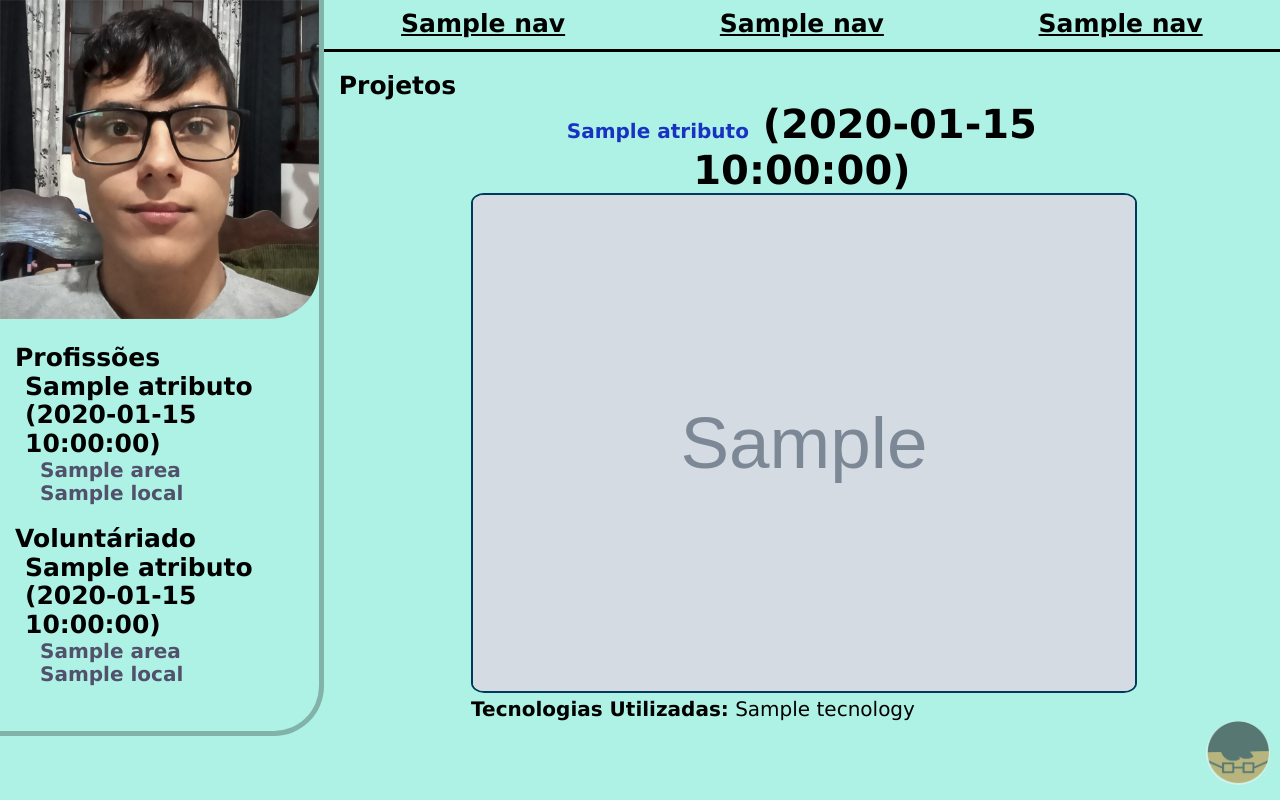
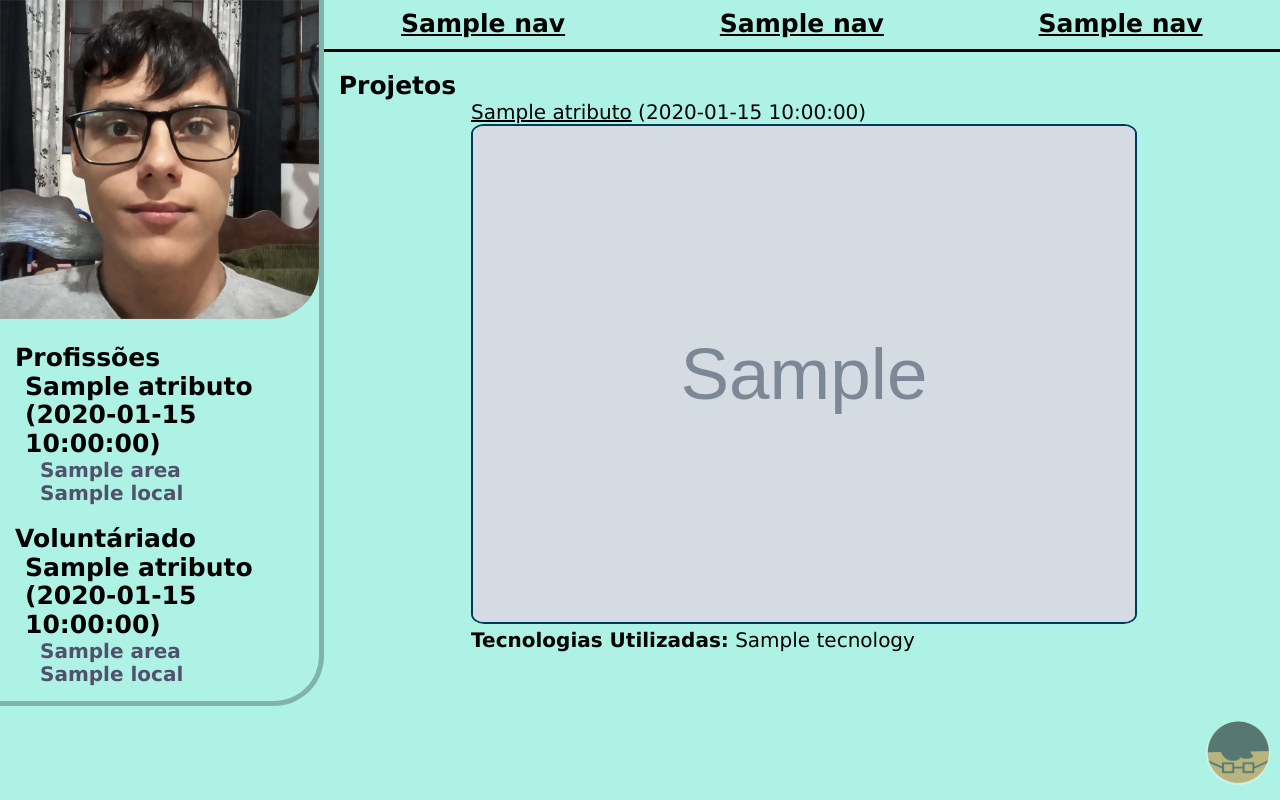
Before and after one commit to BrunoSerpa/Portifolio_DD, a Flask app: template src/templates/trabalhos.html in a window 1280 px wide. Run offline with Flask 3, Linux system fonts and the light colour scheme; the template is opened without the code that fills it: most values are stand-ins (such as "Sample title", 1, 10 or a date in 2020); grey boxes marked "Sample" are stand-in pictures.

Commit message:
Criei classes: "titleProject" e "tecnologyProject"

```diff
--- a/src/templates/trabalhos.html
+++ b/src/templates/trabalhos.html
@@ -33,9 +33,9 @@
     <div class="leftRigh"></div>
     <div class="center">
         {% for atributo in projetoJson %}
-        <h1><a href="{{atributo['linkProject']}}" target="_blank">{{atributo['title']}}</a> ({{atributo['date']}})</h1>
+        <p class="titleProject"><a href="{{atributo['linkProject']}}" target="_blank">{{atributo['title']}}</a> ({{atributo['date']}})</p>
         <img src="{{atributo['linkImg']}}" alt="imagem_projeto">
-        <p><b>Tecnologias Utilizadas:</b> {{atributo['tecnology']}}</p>
+        <p class="tecnologyProject"><b>Tecnologias Utilizadas:</b> {{atributo['tecnology']}}</p>
         {% endfor %}
     </div>
     <div class="leftRigh"></div>
```
